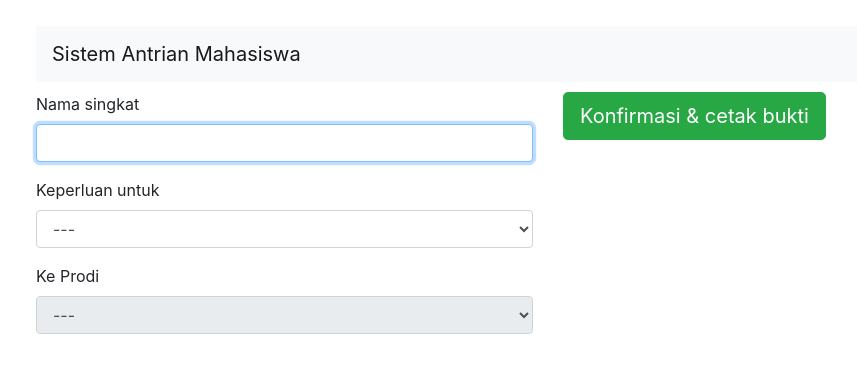
After one commit to hakimhakiki/Antrian_JTI, a CodeIgniter app: page /Antrian_JTI/index.php/formantrian/index in a window 1280 px wide. The commit adds this page. Shown: the top 373 px of the page, without its empty margins (92-949 px from the left). Run offline with CodeIgniter, Linux system fonts and the light colour scheme.

Commit message:
isi antrian dan bukti
cek pegawai aktif dan convert pdf belum

```diff
--- a/application/controllers/Antrian.php
+++ b/application/controllers/Antrian.php
@@ -11,6 +11,11 @@ class Antrian extends CI_Controller{
 		$this->load->view('antrian', $data);
 	}
 
+	// Fungsi di bawah ini untuk memanggil nomor panggilan
+	public function getMif(){}
+	public function getTif(){}
+	public function getTkk(){}
+	public function getInt(){}
 }
 
 ?>
--- /dev/null
+++ b/application/controllers/Formantrian.php
@@ -0,0 +1,88 @@
+<?php
+defined("BASEPATH") or exit("No direct access allowed!");
+
+class Formantrian extends CI_Controller{
+	function __construct(){
+		parent::__construct();
+		$this->load->model("ModelAntrian");
+	}
+
+	public function index(){
+		$data['title'] = "Form Antrian JTI";
+		$this->load->view("form_antrian", $data);
+	}
+
+	public function confirm(){
+		$data_rules = array(
+			array(
+				"field" => "nama",
+				"label" => "Nama Singkat",
+				"rules" => "required|min_length[3]|max_length[12]"
+			),
+			array(
+				"field" => "keperluan",
+				"label" => "Keperluan",
+				"rules" => "required"
+			),
+			array(
+				"field" => "prodi",
+				"label" => "Prodi",
+				"rules" => "required"
+			)
+		);
+
+		$this->form_validation->set_rules($data_rules);
+
+		if($this->form_validation->run() == FALSE){
+			$this->load->view("form_antrian");
+		}else {
+			# code...
+			$nama = ucfirst($this->input->post("nama"));
+			$keperluan = $this->input->post("keperluan");
+			$prodi = $this->input->post("prodi");
+
+			$tanggal = date('Y-m-d');
+			$id_prodi = $this->ModelAntrian->lookIdProdi($prodi);
+
+			/* Komposisi id antrian
+			tanggal -> id_prodi -> no_antrian
+			ex: 2020121402001
+			Id antrian baru = no_antrian + 1
+			*/
+			$tmp = $this->ModelAntrian->getLastAntrian($tanggal, $id_prodi);
+			$no_antrian = sprintf("%03d", intval($tmp) + 1);
+			$id_antrian = "". date('Ymd'). $id_prodi. $no_antrian. "";
+
+			// Block program keperluan
+			$my_keperluan = "";
+			if($keperluan == "konsul"){
+				$my_keperluan = "konsultasi";
+			}elseif($keperluan == "admin"){
+				$my_keperluan = "administrasi";
+			}
+
+			// Block program masukkan data
+			$data = array(
+				'id' => $id_antrian,
+				'nama' => $nama,
+				'tanggal' => $tanggal,
+				'keperluan' => $my_keperluan,
+				'prodi' => $id_prodi,
+				'terpanggil' => 0
+			);
+			$this->ModelAntrian->addAntrian($data);
+
+			// Block cetak bukti
+			if($prodi == "int") $prodi = "international";
+			$data = array(
+				'nama' => $nama,
+				'tanggal' => $tanggal,
+				'prodi' => strtoupper($prodi),
+				'no_antrian' => $no_antrian
+			);
+			$this->load->view("bukti_antrian", $data);
+
+		}
+	}
+}
+?>
--- a/application/models/ModelAntrian.php
+++ b/application/models/ModelAntrian.php
@@ -14,6 +14,44 @@ class ModelAntrian extends CI_Model{
 			return $m->jumlah;
 		}
 	}
+
+	public function getLastAntrian($tanggal, $prodi){
+		$sql = "SELECT id FROM ". $this->table. " WHERE tanggal='$tanggal' AND prodi='$prodi'";
+		$rs = $this->db->query($sql)->result();
+
+		$tmp = null;
+		// 20201215 02 001
+		// 8 2 3
+		foreach ($rs as $r) {
+			$id = $r->id;
+			$tmp = substr($id, 10);
+		}
+
+		if (is_null($tmp)) {
+            return $tmp = "000";
+        }else{
+            return $tmp;
+        }
+	}
+
+	public function lookAdminAktif(){
+		$sql = "SELECT * FROM admin WHERE aktif_kerja = 1";
+		$rs = $this->db->query($sql);
+		return $rs->result();
+	}
+
+	public function lookIdProdi($prodi){
+		$sql = "SELECT id_prodi FROM prodi WHERE prodi='$prodi'";
+		$rs = $this->db->query($sql)->result();
+
+		foreach ($rs as $r) {
+			return $r->id_prodi;
+		}
+	}
+
+	public function addAntrian($data){
+		$this->db->insert($this->table, $data);
+	}
 }
 
 ?>
--- a/application/views/form_antrian.php
+++ b/application/views/form_antrian.php
@@ -1,15 +1,7 @@
 <!DOCTYPE html>
 <html lang="en">
   <head>
-    <meta charset="UTF-8" />
-    <meta name="viewport" content="width=device-width, initial-scale=1.0" />
-    <meta http-equiv="X-UA-Compatible" content="ie=edge" />
-    <title>Antrian JTI</title>
-
-    <!--Style bootstrap-->
-    <link rel="stylesheet" href="libs/bootstrap/css/bootstrap.min.css" />
-    <!-- Custom styles for this template -->
-    <link href="libs/style.css" rel="stylesheet" />
+    <?php $this->load->view("_partials/header"); ?>
   </head>
   <body>
     <div class="wrapper">
@@ -17,7 +9,7 @@
         <div class="navbar navbar-expand-sm navbar-light bg-light">
           <ul class="navbar-nav">
             <span class="navbar-brand">Sistem Antrian Mahasiswa</span>
-            <li class="nav-item rounded">
+            <!-- <li class="nav-item rounded">
               <a href="#" class="nav-link">Home</a>
             </li>
             <li class="nav-item rounded active">
@@ -28,54 +20,57 @@
             </li>
             <li class="nav-item rounded">
               <a href="#" class="nav-link">Logout</a>
-            </li>
+            </li> -->
           </ul>
         </div>
       </div>
-      <form class="middle" id="form-antrian" action="" method="POST">
+      <form class="middle" id="form-antrian" action="<?php echo base_url('Formantrian/confirm'); ?>" method="POST">
         <div class="row">
           <div class="col-md-6">
             <div class="form-group">
               <label for="nama">Nama singkat</label>
-              <input type="text" id="nama" class="form-control" autofocus />
+              <input type="text" id="nama" name="nama" class="form-control" autofocus required />
+              <div class="text-danger"><?php echo form_error('nama'); ?></div>
             </div>
-            <div class="form-group">
+            <!-- <div class="form-group">
               <label for="nim">NIM</label>
               <input type="text" class="form-control" id="nim" />
-            </div>
+            </div> -->
             <div class="form-group">
-              <label for="keperluan">Keperluan ke</label>
-              <select class="form-control" id="keperluan">
+              <label for="keperluan">Keperluan untuk</label>
+              <select class="form-control" id="keperluan" name="keperluan" required>
                 <option value="" selected>---</option>
                 <option value="konsul">Konsultasi</option>
-                <option value="prodi">Admin Prodi</option>
+                <option value="admin">Administrasi</option>
               </select>
+              <div class="text-danger"><?php echo form_error('keperluan'); ?></div>
             </div>
             <div class="form-group">
               <label for="prodi">Ke Prodi</label>
-              <select class="form-control" id="prodi">
+              <select class="form-control" id="prodi" name="prodi" required>
                 <option value="" selected>---</option>
-                <option value="tkk">Teknik Komputer</option>
                 <option value="mif">Manajemen Informatika</option>
                 <option value="tif">Teknik Informatika</option>
-                <option value="inter">MIF/TIF International</option>
+                <option value="tkk">Teknik Komputer</option>
+                <option value="int">MIF/TIF International</option>
               </select>
+              <div class="text-danger"><?php echo form_error('prodi'); ?></div>
             </div>
           </div>
           <div class="col-md-6">
-            <button type="submit" class="btn btn-primary btn-lg">
-              Konfirmasi
+            <button type="submit" class="btn btn-success btn-lg">
+              Konfirmasi & cetak bukti
             </button>
           </div>
         </div>
       </form>
     </div>
-    <script src="libs/jquery/jquery-3.2.1.slim.min.js"></script>
-    <script src="libs/bootstrap/js/popper.min.js"></script>
-    <script src="libs/bootstrap/js/bootstrap.min.js"></script>
+    <?php $this->load->view("_partials/footer"); ?>
     <script>
       $(document).ready(function () {
-        $("#prodi").prop("disabled", true);
+        if($("#keperluan").val() == ""){
+          $("#prodi").prop("disabled", true);
+        }
 
         $("#keperluan").on("change", function (event) {
           if ($("#keperluan").val() == "") {
@@ -86,16 +81,16 @@
           }
         });
 
-        // Script dibawah ini hanya untuk melakukan test submit
+        /* Script dibawah ini hanya untuk melakukan test submit */
         // START
-        $("#form-antrian").submit(function(){
-          nama = $("#nama").val();
-          nim = $("#nim").val();
-          keperluan = $("#keperluan").val();
-          prodi = $("#prodi").val();
+        // $("#form-antrian").submit(function(){
+        //   nama = $("#nama").val();
+        //   nim = $("#nim").val();
+        //   keperluan = $("#keperluan").val();
+        //   prodi = $("#prodi").val();
 
-          alert("" + nama + " perlu " + keperluan + " ke prodi " + prodi + "");
-        });
+        //   alert("" + nama + " perlu " + keperluan + " ke prodi " + prodi + "");
+        // });
         // END
 
       });
```
Also changed, not shown: application/controllers/Welcome.php (+22 -0 lines), application/views/bukti_antrian.php (added, +38 -0 lines).
